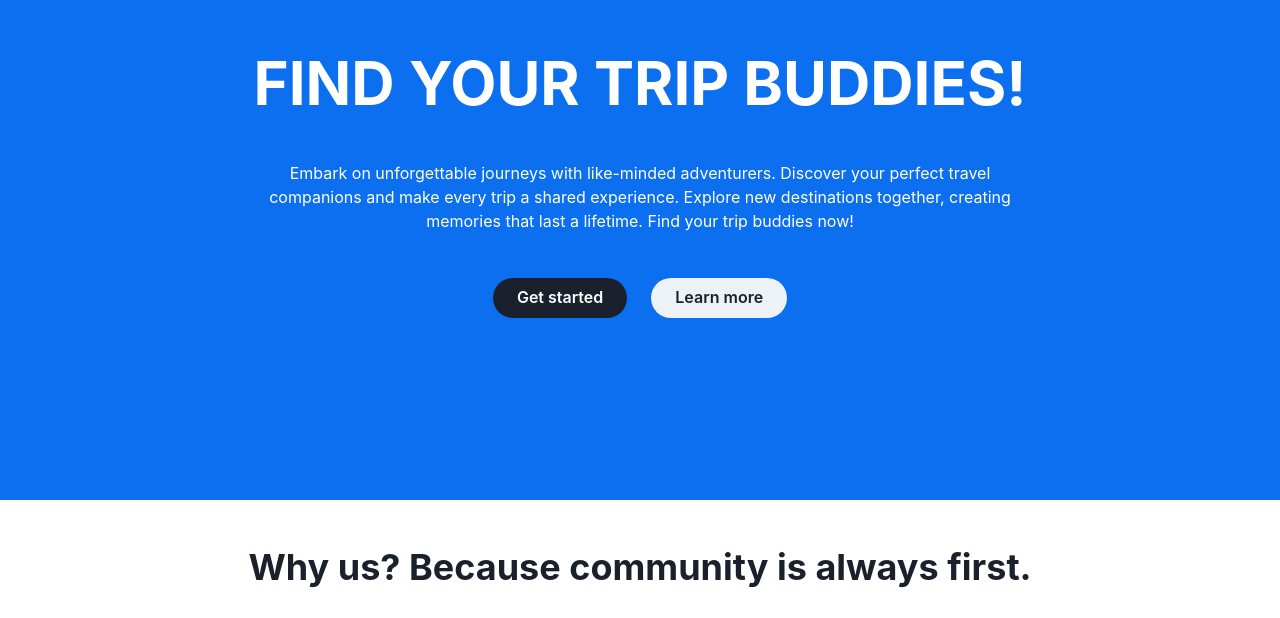
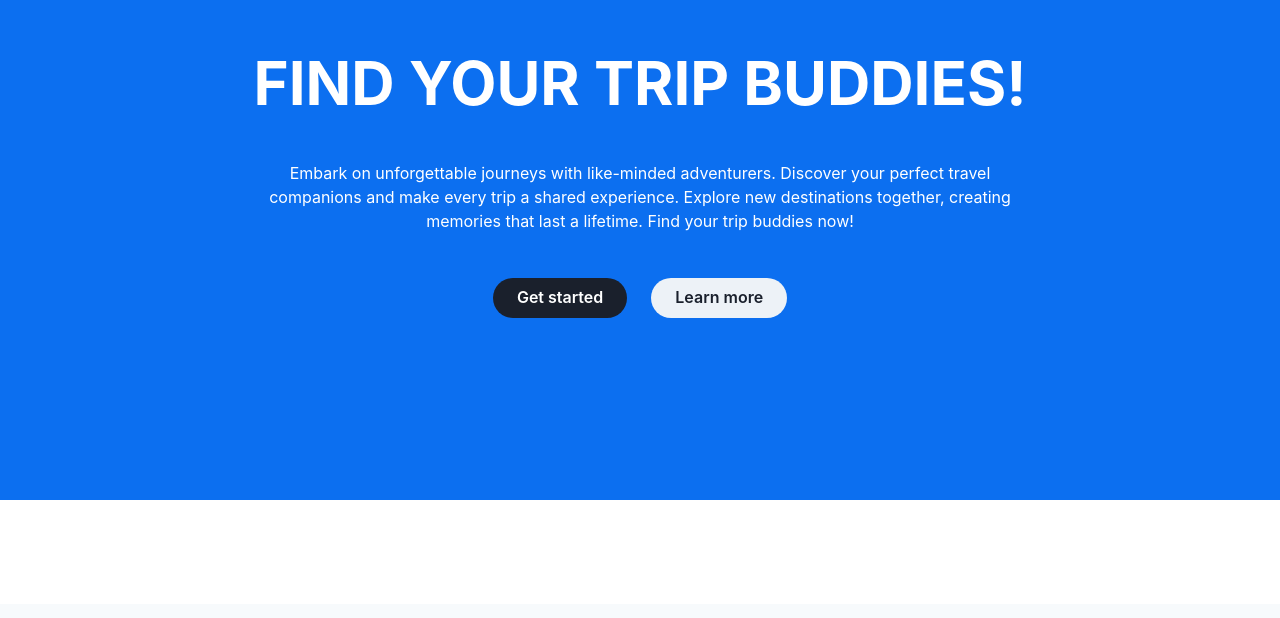
Before and after one commit to SathwikChiluveru/tripbuddy, a React (Vite) app in the folder client/: page / in a window 1280 px wide. Shown: the part 132-750 px from the top of the page. Built offline with nearby package versions, Linux system fonts and the light colour scheme; no server answers.

Commit message:
fix(fixed landing page): removed testimonials

```diff
--- a/client/src/components/Hero.jsx
+++ b/client/src/components/Hero.jsx
@@ -1,20 +1,15 @@
 import {
-  Flex,
   Container,
   Heading,
   Stack,
   Text,
   Button,
-  Icon,
   Box
 } from '@chakra-ui/react'
-
-import backgroundImage from '../assets/photo-1507525428034-b723cf961d3e.png'
 
 export default function Hero() {
   return (
     <Box
-      // bgImage={`url(${backgroundImage})`}
       bgColor={'#0c6ff0'}
       bgSize="cover"
       minH="500px"
--- a/client/src/pages/Landing.jsx
+++ b/client/src/pages/Landing.jsx
@@ -1,13 +1,10 @@
-import React from 'react'
 import Hero from '../components/Hero'
 import { Box } from '@chakra-ui/react'
-import Testimonials from '../components/Testimonials'
 
 const Landing = () => {
   return (
     <Box>
         <Hero/>
-        <Testimonials/>
     </Box>
   )
 }
```
Also changed, not shown: client/src/assets/background1.jpg (added), client/src/assets/ski.jpg (added).
